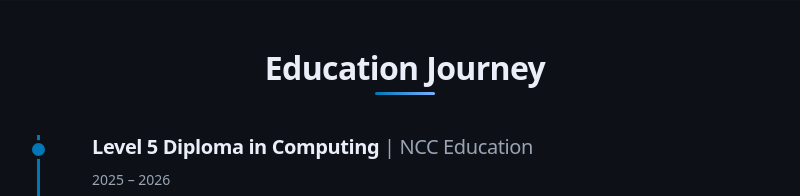
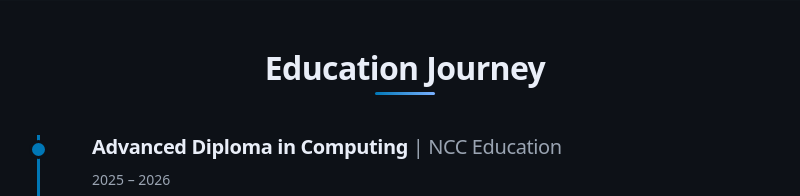
Before and after one commit to KhantKyawLin/KKL_PORTFOLIO, a plain HTML site: page index.html in a window 1280 px wide. Shown: the part 5040-5236 px from the top of the page, without its empty margins (235-1035 px from the left). Drawn offline with Linux system fonts and the light colour scheme; a web font is replaced by a local one.

Commit message:
change Level 5 to Advanced Diploma in index.html

```diff
--- a/index.html
+++ b/index.html
@@ -445,7 +445,7 @@
                     <div class="col-md-8">
                         <ul class="timeline">
                             <li class="timeline-item">
-                                <h5>Level 5 Diploma in Computing <span class="text-muted fw-normal">| NCC Education</span></h5>
+                                <h5>Advanced Diploma in Computing <span class="text-muted fw-normal">| NCC Education</span></h5>
                                 <small class="text-muted">2025 – 2026</small>
                                 <p class="mt-2">Advanced studies in computing, covering software engineering, database design, network security, and advanced programming concepts.</p>
                             </li>
```
